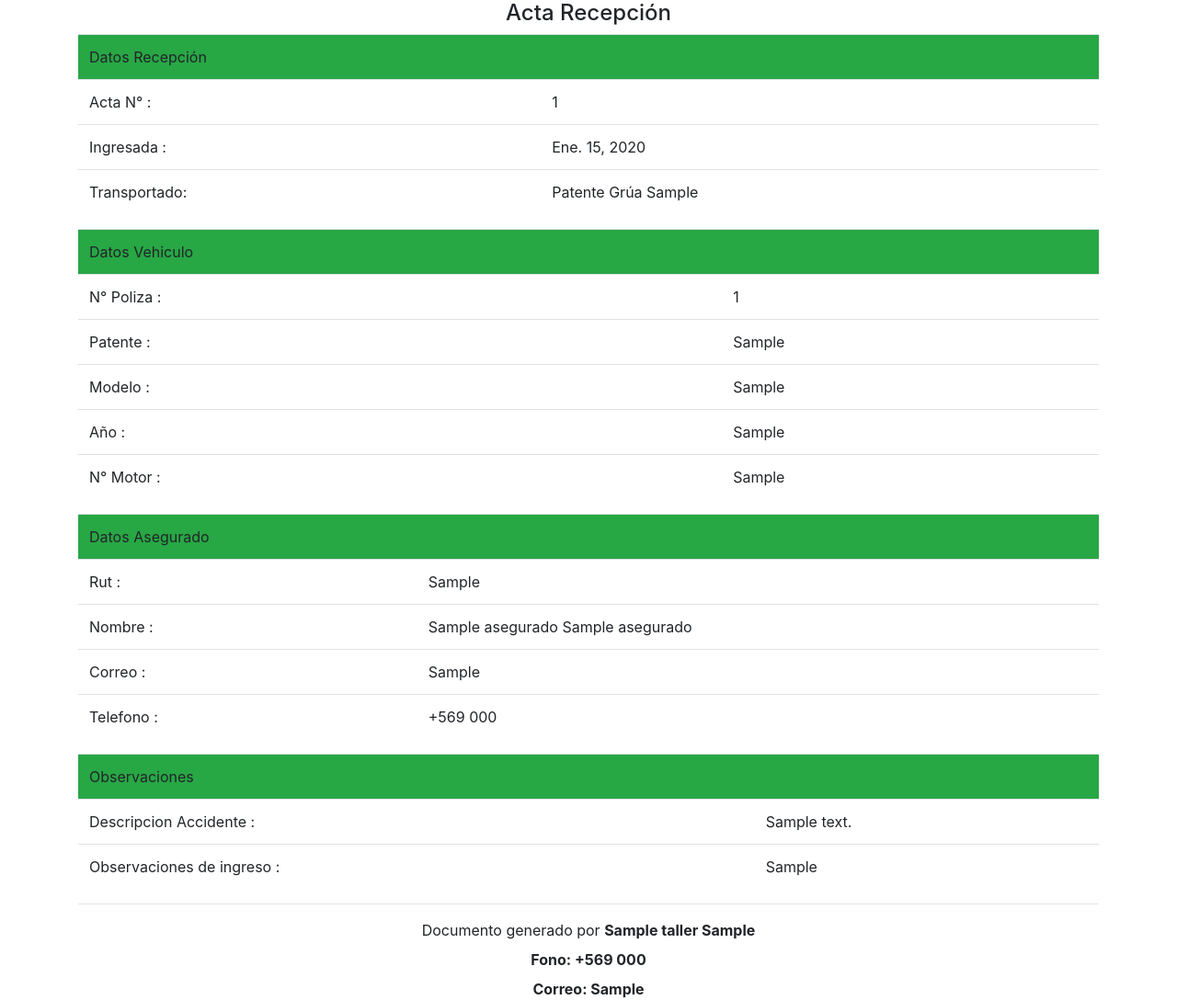
After one commit to danielgsaavedra/seguro_automotriz, a Django app: page /actaRecepcionViewPdf/1/ in a window 1280 px wide. The commit adds this page. Shown: the whole page at 92% size. Run offline with Django 3.2, Linux system fonts and the light colour scheme; tables that the repository leaves empty hold one stand-in row (values such as "Sample post"); parts of the project's set-up code (start-up, migrations or seed data) failed here and were passed over; some libraries are stand-ins or nearby versions.

Commit message:
:sparkles: Se implementa Generacion ActasRecepcionPDF y vista de estos

```diff
--- /dev/null
+++ b/taller/templates/taller/acta_recepcion/pdf/acta_pdf.html
@@ -0,0 +1,133 @@
+<!DOCTYPE html>
+<html lang="es">
+
+<head>
+    <meta charset="utf-8">
+    <meta http-equiv="X-UA-Compatible" content="IE=edge">
+    <meta name="viewport" content="width=device-width, initial-scale=1, shrink-to-fit=no">
+    <meta name="description" content="">
+    <meta name="author" content="">
+
+    <link rel="stylesheet" href="https://stackpath.bootstrapcdn.com/bootstrap/4.5.0/css/bootstrap.min.css"
+          integrity="sha384-9aIt2nRpC12Uk9gS9baDl411NQApFmC26EwAOH8WgZl5MYYxFfc+NcPb1dKGj7Sk" crossorigin="anonymous">
+    <link
+            href="https://fonts.googleapis.com/css?family=Nunito:200,200i,300,300i,400,400i,600,600i,700,700i,800,800i,900,900i"
+            rel="stylesheet">
+
+</head>
+<body>
+<div class="container align-content-center">
+    <h4 class="align-content-center" style="text-align: center;" >Acta Recepción</h4>
+    <table class="table">
+        <tbody>
+        <tr class="prop">
+            <td  class="bg-success name">Datos Recepción</td>
+            <td valign="top" class="bg-success name"></td>
+        </tr>
+        <tr class="prop">
+            <td valign="top" class="name">Acta N° :</td>
+            <td valign="top" class="value">{{ dato.0.4 }}</td>
+        </tr>
+        <tr class="prop">
+            <td valign="top" class="name">Ingresada :</td>
+            <td valign="top" class="value">{{ dato.0.5 }}</td>
+        </tr>
+        <tr class="prop">
+            <td valign="top" class="name">Transportado:</td>
+            <td valign="top" class="value">Patente Grúa {{ dato.0.1 }} </td>
+        </tr>
+        </tbody>
+    </table>
+    <table class="table">
+        <tbody>
+        <tr class="prop">
+            <td  class="bg-success name">Datos Vehiculo </td>
+            <td valign="top" class="bg-success name"></td>
+        </tr>
+        <tr class="prop">
+            <td valign="top" class="name">N° Poliza :</td>
+            <td valign="top" class="value">{{ dato.0.2 }}</td>
+        </tr>
+        <tr class="prop">
+            <td valign="top" class="name">Patente :</td>
+            <td valign="top" class="value">{{ dato.0.7 }}</td>
+        </tr>
+        <tr class="prop">
+            <td valign="top" class="name">Modelo :</td>
+            <td valign="top" class="value">{{ dato.0.8 }}</td>
+        </tr>
+        <tr class="prop">
+            <td valign="top" class="name">Año :</td>
+            <td valign="top" class="value">{{ dato.0.9 }}</td>
+        </tr>
+         <tr class="prop">
+            <td valign="top" class="name">N° Motor :</td>
+            <td valign="top" class="value">{{ dato.0.10 }}</td>
+        </tr>
+        </tbody>
+    </table>
+     <table class="table">
+        <tbody>
+        <tr class="prop">
+            <td  class="bg-success name">Datos Asegurado </td>
+            <td valign="top" class="bg-success name"></td>
+        </tr>
+        <tr class="prop">
+            <td valign="top" class="name">Rut :</td>
+            <td valign="top" class="value">{{ dato.0.3 }}</td>
+        </tr>
+        <tr class="prop">
+            <td valign="top" class="name">Nombre :</td>
+            <td valign="top" class="value">{{ dato.0.11 }} {{ dato.0.12 }}</td>
+        </tr>
+        <tr class="prop">
+            <td valign="top" class="name">Correo :</td>
+            <td valign="top" class="value">{{ dato.0.13 }}</td>
+        </tr>
+         <tr class="prop">
+            <td valign="top" class="name">Telefono :</td>
+            <td valign="top" class="value">+569 {{ dato.0.14 }}</td>
+        </tr>
+        </tbody>
+    </table>
+
+    <table class="table">
+        <tbody>
+        <tr class="prop">
+            <td  class="bg-success name">Observaciones </td>
+            <td valign="top" class="bg-success name"></td>
+        </tr>
+        <tr class="prop">
+            <td valign="top" class="name">Descripcion Accidente :</td>
+            <td valign="top" class="value">{{ dato.0.0 }}</td>
+        </tr>
+        <tr class="prop">
+            <td valign="top" class="name">Observaciones de ingreso :</td>
+            <td valign="top" class="value">{{ dato.0.6 }}</td>
+        </tr>
+        </tbody>
+    </table>
+    <hr>
+     <footer class="sticky-footer bg-white">
+                <div class="container my-auto">
+                    <div class="copyright text-center my-auto">
+                        <span>Documento generado por <strong>{{ dato.0.15 }} {{ dato.0.16 }} </strong></span>
+                        <div class="mt-2"><strong>Fono: +569 {{ dato.0.17 }} </strong></div>
+                        <div class="mt-2"><strong>Correo: {{ dato.0.18 }} </strong></div>
+                    </div>
+                </div>
+     </footer>
+
+</div>
+
+
+</body>
+<script src="https://code.jquery.com/jquery-3.5.1.slim.min.js"
+        integrity="sha384-DfXdz2htPH0lsSSs5nCTpuj/zy4C+OGpamoFVy38MVBnE+IbbVYUew+OrCXaRkfj"
+        crossorigin="anonymous"></script>
+<script src="https://cdn.jsdelivr.net/npm/popper.js@1.16.0/dist/umd/popper.min.js"
+        integrity="sha384-Q6E9RHvbIyZFJoft+2mJbHaEWldlvI9IOYy5n3zV9zzTtmI3UksdQRVvoxMfooAo"
+        crossorigin="anonymous"></script>
+<script src="https://stackpath.bootstrapcdn.com/bootstrap/4.5.0/js/bootstrap.min.js"
+        integrity="sha384-OgVRvuATP1z7JjHLkuOU7Xw704+h835Lr+6QL9UvYjZE3Ipu6Tp75j7Bh/kR0JKI"
+        crossorigin="anonymous"></script>
--- a/taller/urls.py
+++ b/taller/urls.py
@@ -1,5 +1,6 @@
 from django.urls import path
 from . import views
+from django.conf.urls import include, url
 from .views import SiniestrosRecepcionView, SiniestrosRetiroView, InformeDañosView, PresupuestoView, ActaRecepcionView
 
 urlpatterns = [
@@ -13,4 +14,6 @@ urlpatterns = [
     path('informe_daños/', views.InformeDañosView, name='informe_daños'),
     path('acta_rechazo/', views.ActaRechazoView, name='acta_rechazo'),
     path('presupuesto/', views.PresupuestoView, name='presupuesto'),
+    url(r'^actaRecepcionViewPdf/(?P<pk>[0-9]+)/$', views.actaRecepcionViewPdf, name='actaRecepcionViewPdf'),
+    url(r'^actaRecepcionPdf/(?P<pk>[0-9]+)/$', views.actaRecepcionPdf, name='actaRecepcionPdf'),
 ]
--- a/taller/views.py
+++ b/taller/views.py
@@ -7,7 +7,9 @@ from django.utils import timezone
 from django.http import JsonResponse
 from .forms import ActasForm
 from dashboard.models import Siniestro, EstadoSiniestro, FormularioActa, TipoActa
-
+from django.db import connection
+import pdfkit
+from django.http import HttpResponse
 
 # ACTA RECEPCION
 def SaveAllActaRecepcion(request, form, template_name):
@@ -145,3 +147,44 @@ def PresupuestoView(request):
         est_siniestro_id_est_siniestro=estado).order_by('id')
     context = {'siniestros': siniestros}
     return render(request, 'taller/presupuesto.html', context)
+
+
+# @login_required(login_url='login')
+# def VerActaRecepcion(request):
+#     datosSiniestros = Siniestro.objects.raw('SELECT * FROM Platform')
+#     datosSiniestros = Siniestro.objects.get(id=id)
+#     actaRecepcion = FormularioActa.objects.filter(id=datosSiniestros).order_by('id')
+#
+#
+#     context = {'actaRecepcion': actaRecepcion, 'datosSiniestros':datosSiniestros }
+#     print(actaRecepcion)
+#     return render(request, 'taller/acta_recepcion/acta_pdf.html', context)
+#
+#
+
+# @login_required(login_url='login')
+def actaRecepcionViewPdf(request, pk):
+    with connection.cursor() as cursor:
+        cursor.execute("SELECT S.DESCRIPCION,S.GRUA_PATENTE_GRUA,S.POLIZA_ID_POLIZA,S.ASEGURADO_RUT_ASEGURADO,F.ID,F.FECHA_HORA,F.OBSERVACIONES,V.PATENTE_VEHICULO,V.MODELO,V.ANIO,V.NRO_MOTOR,A.PRIMER_NOMBRE,A.SEGUNDO_NOMBRE,A.CORREO,A.TELEFONO,T.NOMBRE,T.RAZON_SOCIAL,T.TELEFONO,T.CORREO FROM DASHBOARD_SINIESTRO S JOIN DASHBOARD_FORMULARIOACTA F ON (S.ID=F.SINIESTRO_ID) JOIN DASHBOARD_VEHICULO V ON (S.ASEGURADO_RUT_ASEGURADO=V.ASEGURADO_RUT_ASEGURADO) JOIN DASHBOARD_ASEGURADO A ON (S.ASEGURADO_RUT_ASEGURADO=A.RUT_ASEGURADO) JOIN DASHBOARD_TALLER T ON (S.TALLER_ID_TALLER=T.ID) WHERE(f.tipo_acta_id_tipo_acta=1 AND S.ID="+pk +")")
+        dato = cursor.fetchall()
+        dato = list(dato)
+        print(dato)
+    return render(request, 'taller/acta_recepcion/pdf/acta_pdf.html', {'dato': dato})
+
+# @login_required(login_url='login')
+def actaRecepcionPdf(request, pk):
+    options = {
+        'page-size' : 'Letter',
+        'margin-top' : '0.5in',
+        'margin-right' : '1in',
+        'margin-bottom' : '0.5in',
+        'margin-left' : '1in',
+        'encoding' : "UTF-8",
+    }
+
+    path_wkthmltopdf = b'C:\wkhtmltopdf\\bin\wkhtmltopdf.exe'
+    config = pdfkit.configuration(wkhtmltopdf=path_wkthmltopdf)
+    pdf = pdfkit.from_url('http://127.0.0.1:8000/actaRecepcionViewPdf/'+ str(pk), False, options=options, configuration=config)
+    response = HttpResponse(pdf, content_type='application/pdf')
+    response['Content-Disposition'] = 'attachment; filename="ActaRecepcion.pdf" '
+    return response
```
Also changed, not shown: taller/templates/taller/acta_recepcion/acta_recepcion.html (+15 -5 lines).
